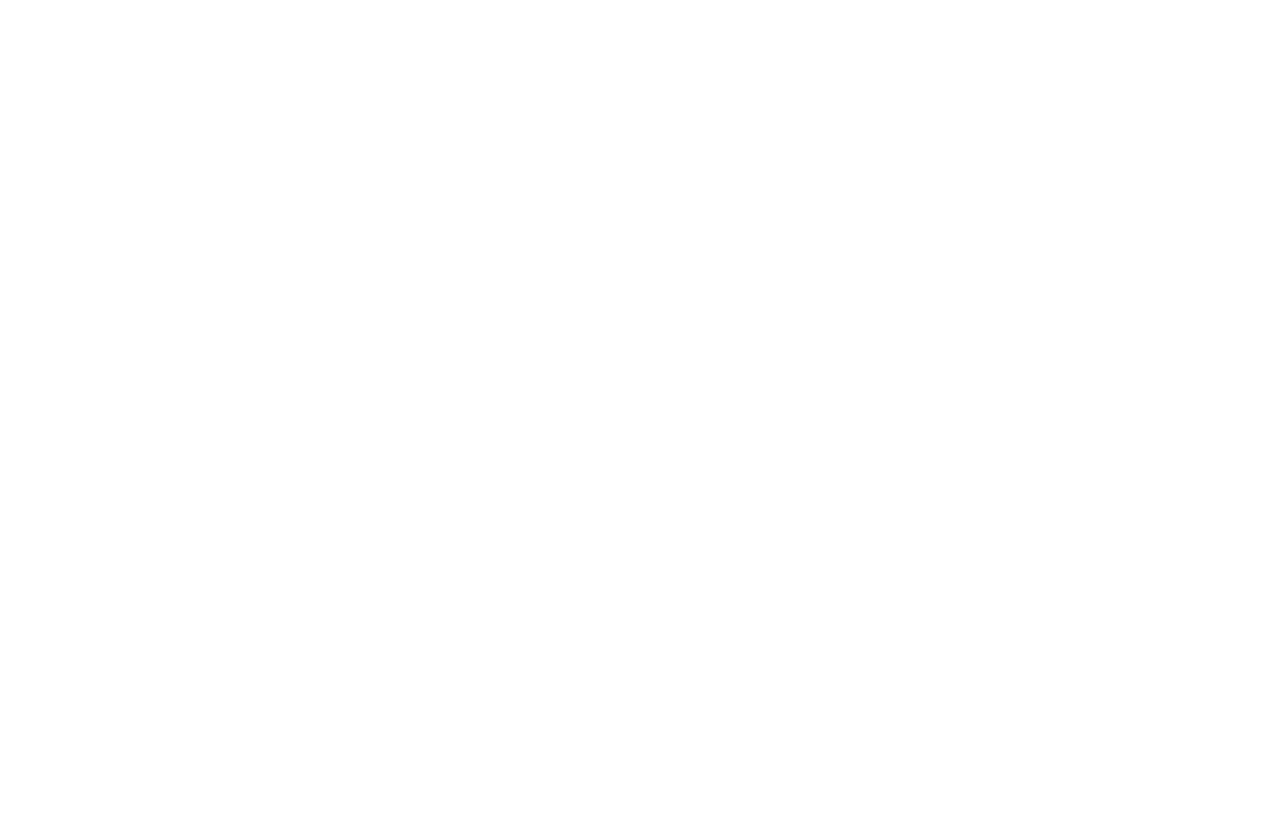
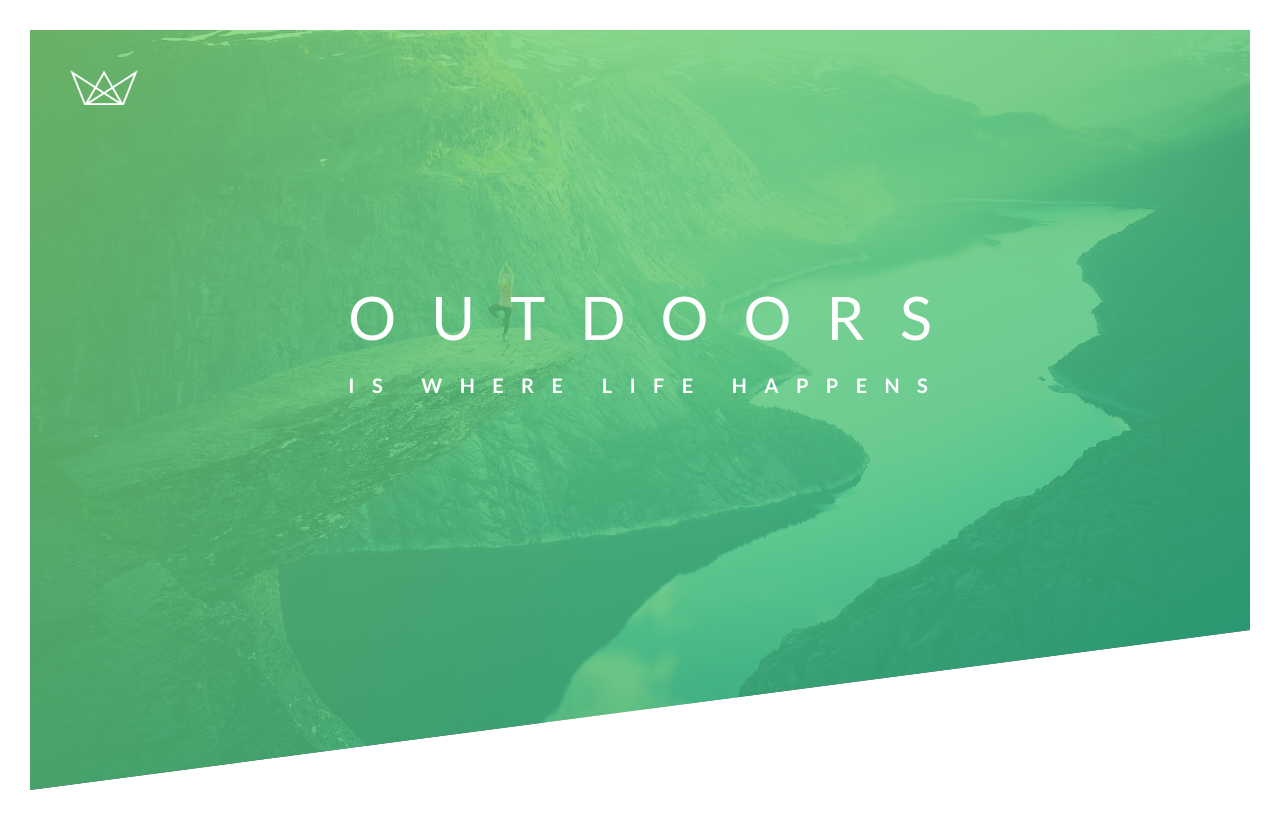
Before and after one commit to ok-olly/advanced-css-course, a plain HTML site: page Natours/starter/index.html in a window 1280 px wide. Drawn offline with Linux system fonts and the light colour scheme; files that its build step writes are made by us from their sources.

Commit message:
31 01 2023

```diff
--- a/Natours/starter/css/style.css
+++ b/Natours/starter/css/style.css
@@ -6,3 +6,116 @@ Medium green: #55c57a
 Dark green: #28b485
 
 */
+
+* {
+  margin: 0;
+  padding: 0;
+  box-sizing: border-box;
+}
+
+body {
+  font-family: "Lato", sans-serif;
+  font-weight: 400;
+  font-size: 16px;
+  line-height: 1.7;
+  color: #777;
+  padding: 30px;
+}
+
+.header {
+  height: 95vh;
+  background-image: linear-gradient(
+      to right bottom,
+      rgba(126, 213, 111, 0.8),
+      rgba(40, 180, 131, 0.8)
+    ),
+    url(../img/hero.jpg);
+  background-size: cover;
+  background-position: top;
+  position: relative;
+
+  clip-path: polygon(0 0, 100% 0, 100% 75vh, 0 100%);
+}
+
+.logo-box {
+  position: absolute;
+  top: 40px;
+  left: 40px;
+}
+
+.logo {
+  height: 35px;
+}
+
+.text-box {
+  position: absolute;
+  top: 40%;
+  left: 50%;
+  transform: translate(-50%, -50%);
+}
+
+.heading-primary {
+  color: #fff;
+  text-transform: uppercase;
+
+  backface-visibility: hidden;
+}
+
+.heading-primary-main {
+  display: block;
+  font-size: 60px;
+  font-weight: 400;
+  letter-spacing: 35px;
+  margin-right: -35px;
+
+  animation-name: moveInLeft;
+  animation-duration: 1s;
+  animation-timing-function: ease-out;
+
+  /*
+  animation-delay: 3s;
+  animation-iteration-count: 3;
+  */
+}
+
+.heading-primary-sub {
+  display: block;
+  font-size: 20px;
+  font-weight: 700;
+  letter-spacing: 17.4px;
+  margin-right: -17.4px;
+
+  animation: moveInRight 1s ease-out;
+}
+
+@keyframes moveInLeft {
+  0% {
+    opacity: 0;
+    transform: translateX(-100px);
+  }
+
+  80% {
+    transform: translateX(10px);
+  }
+
+  100% {
+    opacity: 1;
+    transform: translate(0);
+  }
+}
+
+@keyframes moveInRight {
+  0% {
+    opacity: 0;
+    transform: translateX(100px);
+  }
+
+  80% {
+    transform: translateX(-10px);
+  }
+
+  100% {
+    opacity: 1;
+    transform: translate(0);
+  }
+}
--- a/Natours/starter/index.html
+++ b/Natours/starter/index.html
@@ -15,5 +15,18 @@
 
     <title>Natours | Exciting tours for adventurous people</title>
   </head>
-  <body></body>
+  <body>
+    <header class="header">
+      <div class="logo-box">
+        <img src="img/logo-white.png" alt="Logo" class="logo" />
+      </div>
+
+      <div class="text-box">
+        <h1 class="heading-primary">
+          <span class="heading-primary-main">Outdoors</span>
+          <span class="heading-primary-sub">is where life happens</span>
+        </h1>
+      </div>
+    </header>
+  </body>
 </html>
```
